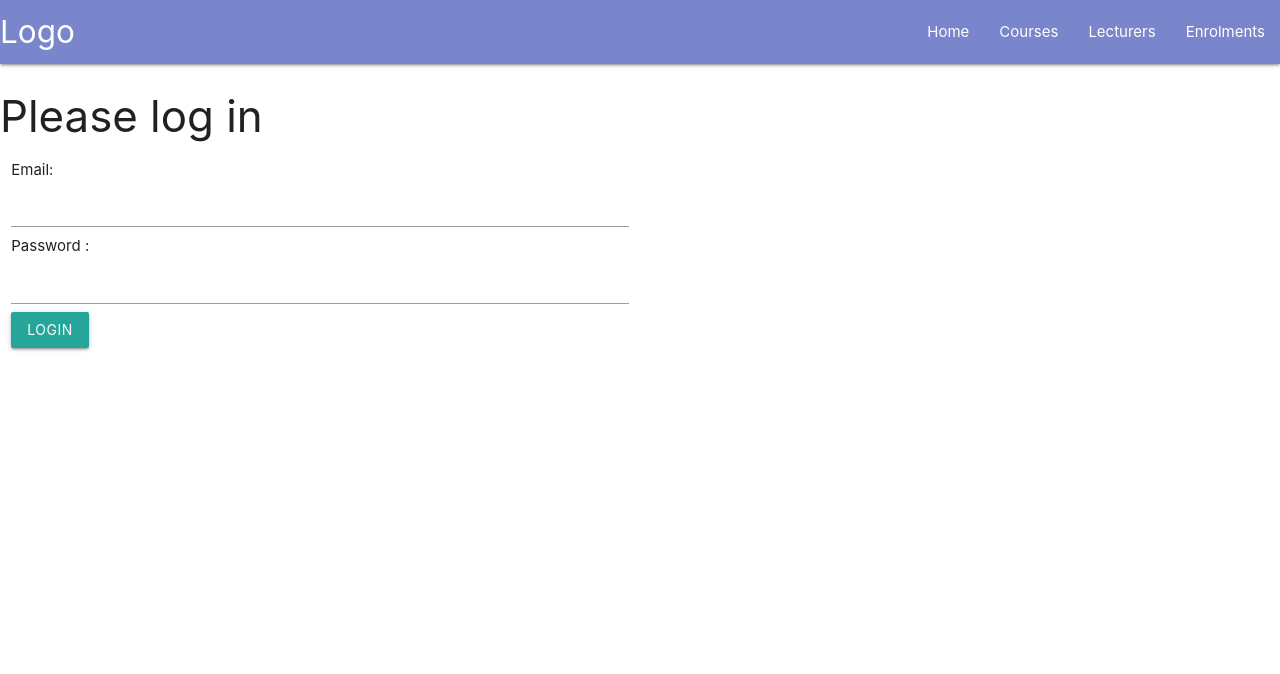
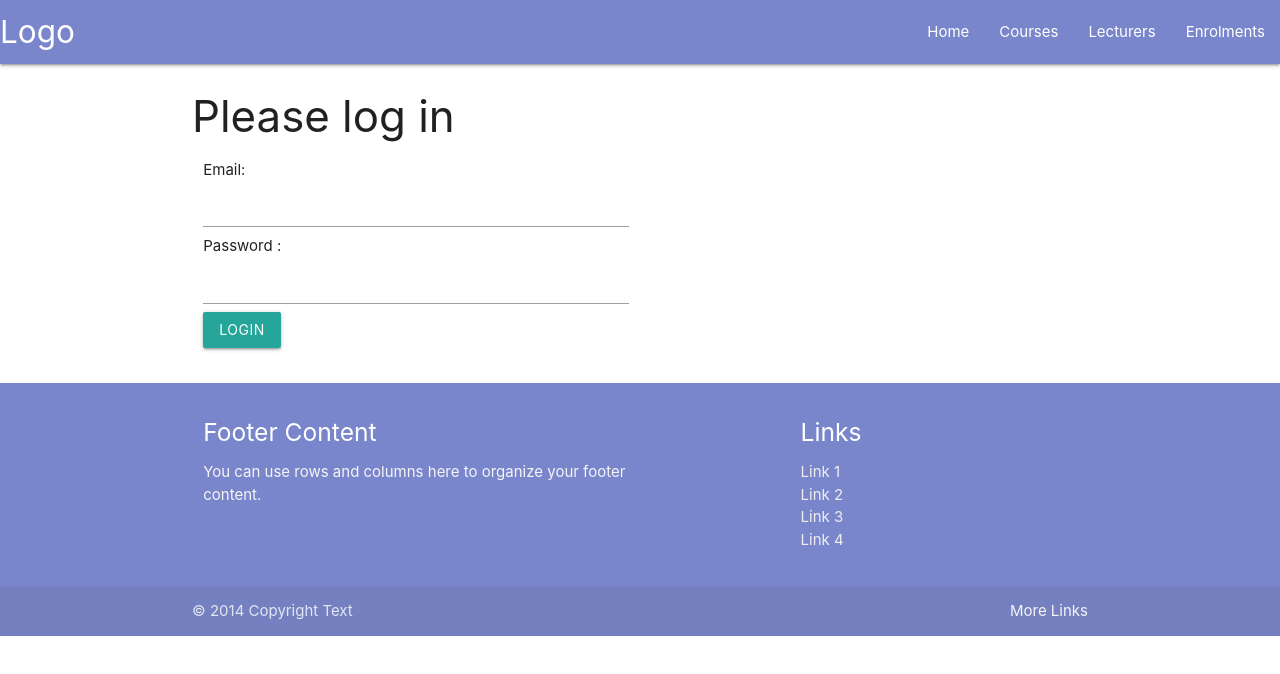
Before and after one commit to AgnePK/ca2-colleges, a React (Create React App) app: page / in a window 1280 px wide. Shown: the top 674 px of the page. Built offline with nearby package versions, Linux system fonts and the light colour scheme.

Commit message:
Adding routes to all pages

```diff
--- a/src/App.js
+++ b/src/App.js
@@ -4,11 +4,21 @@ import { BrowserRouter as Router, Routes, Route } from "react-router-dom";
 import Home from "./pages/Home.js";
 import PageNotFound from "./pages/PageNotFound.js";
 import Navbar from "./components/Navbar.js";
+import Footer from "./components/Footer.js";
 
 import CoursesIndex from "./pages/Courses/Index.js";
 import CoursesCreate from "./pages/Courses/Create.js";
 import CoursesEdit from "./pages/Courses/Edit.js";
 import CoursesShow from "./pages/Courses/Show.js";
+
+import LecturersIndex from "./pages/Lecturers/Index.js";
+import LecturersCreate from "./pages/Lecturers/Create.js";
+import LecturersEdit from "./pages/Lecturers/Edit.js";
+import LecturersShow from "./pages/Lecturers/Show.js";
+
+import EnrolmentsIndex from "./pages/Enrolments/Index.js";
+
+import LoginForm from "./components/LoginForm.js";
 
 import { useAuth } from "./contexts/AuthContext.js";
 
@@ -29,20 +39,34 @@ function App() {
 				<Route path="/courses/create" element={<CoursesCreate />}></Route>
 				<Route path="/courses/:id/edit" element={<CoursesEdit />}></Route>
 				<Route path="/courses/:id" element={<CoursesShow />}></Route>
+
+				<Route path="/lecturers" element={<LecturersIndex />}></Route>
+				<Route path="/lecturers/create" element={<LecturersCreate />}></Route>
+				<Route path="/lecturers/:id/edit" element={<LecturersEdit />}></Route>
+				<Route path="/lecturers/:id" element={<LecturersShow />}></Route>
+
+				<Route path="/enrolments" element={<EnrolmentsIndex />}></Route>
+
+
 			</>
 		);
 	}
+
 	return (
 		<>
 			<Router>
 				<Navbar />
-				<Routes>
-					<Route path="/" element={<Home />}></Route>
+				<div className="container">
+					<Routes>
+						<Route path="/" element={<Home />}></Route>
+						{/* <Route path="/courses" element={<CoursesIndex />}></Route> */}
 
-					{protectedRoutes}
+						{protectedRoutes}
 
-					<Route path="*" element={<PageNotFound />}></Route>
-				</Routes>
+						<Route path="*" element={<PageNotFound />}></Route>
+					</Routes>
+				</div>
+				<Footer />
 			</Router>
 		</>
 	);
```
